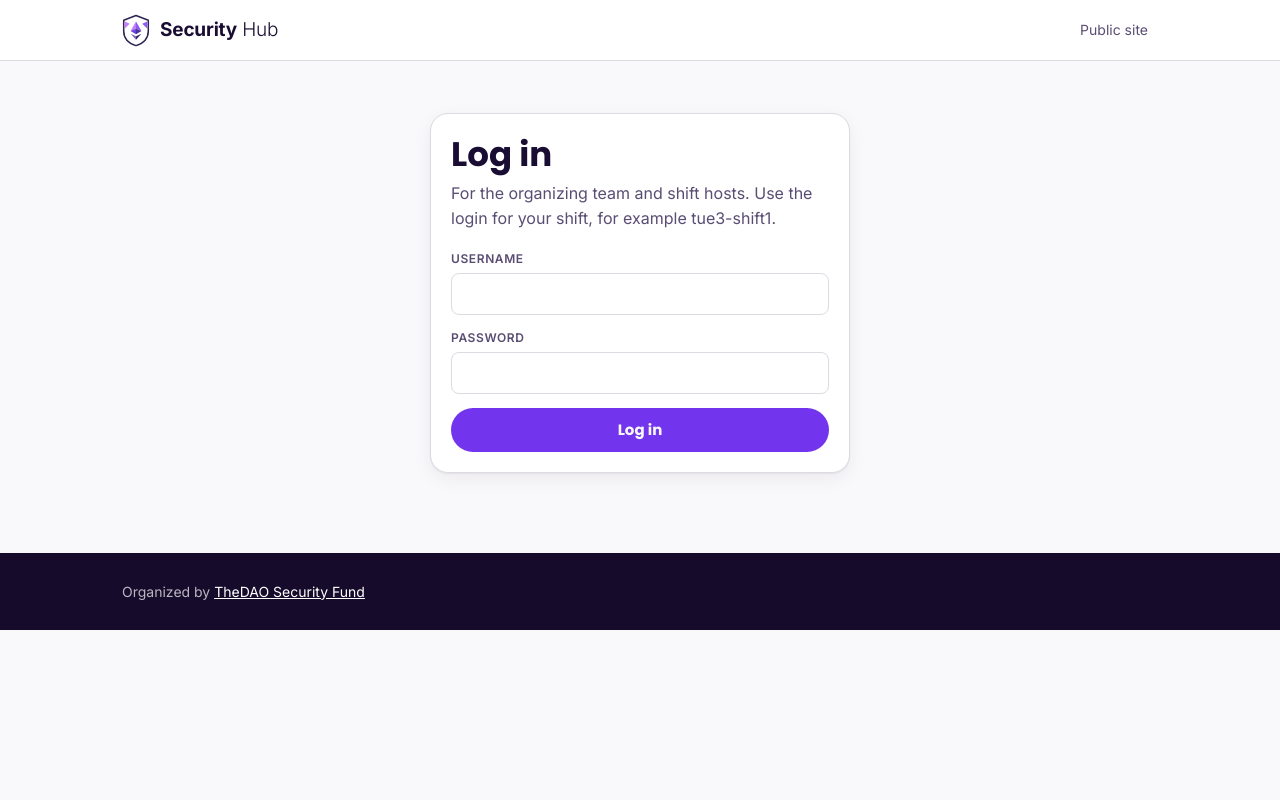
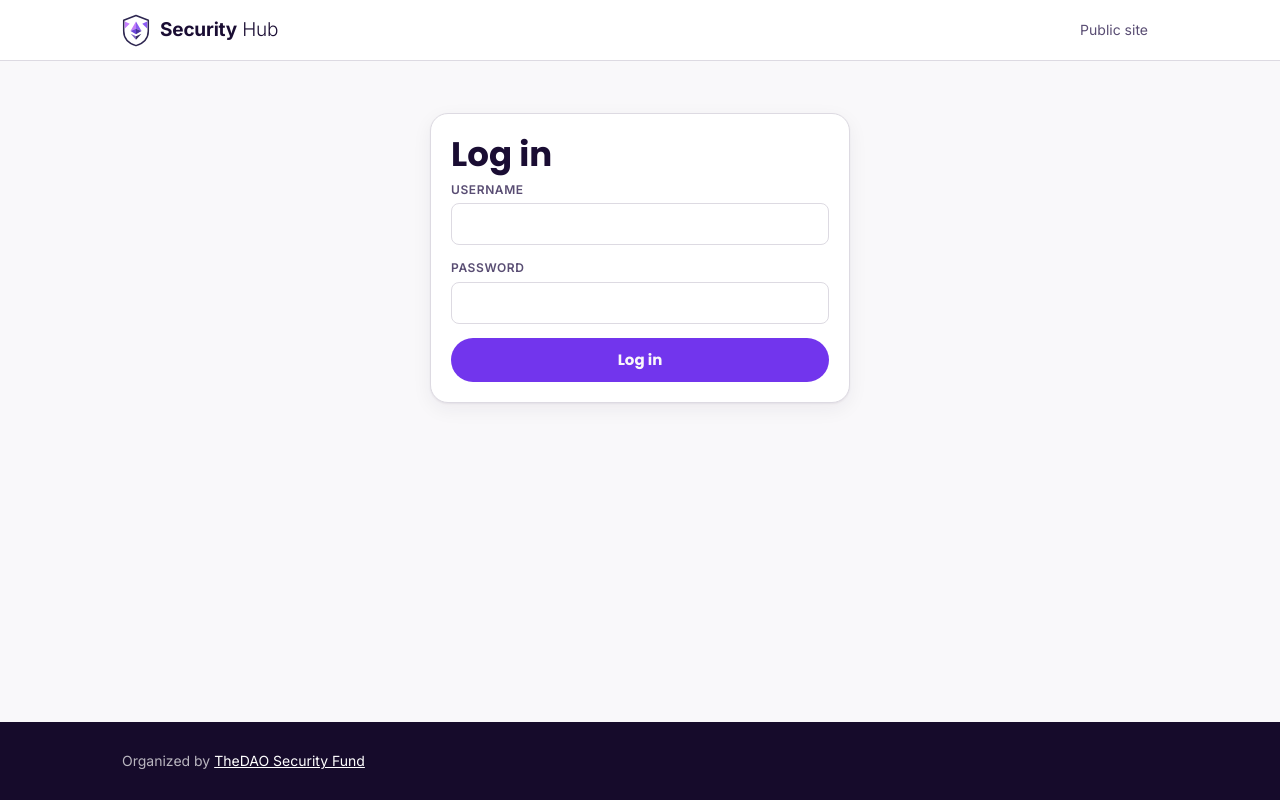
Before and after one commit to xerxes-openclaw/devcon-security-hub, a Flask app: page /admin/login in a window 1280 px wide. Run offline with Flask 3, Linux system fonts and the light colour scheme.

Commit message:
Footer pinned to bottom on short pages; drop login helper text (Zep)

```diff
--- a/static/style.css
+++ b/static/style.css
@@ -4,7 +4,7 @@
 *, *::before, *::after { box-sizing: border-box; }
 html { color-scheme: light; scroll-behavior: smooth; }
 body {
-  margin: 0; min-width: 320px;
+  margin: 0; min-width: 320px; min-height: 100vh; display: flex; flex-direction: column;
   background: var(--color-surface); color: var(--color-text);
   font-family: var(--font-ui); font-size: 16px; line-height: 1.55;
   -webkit-font-smoothing: antialiased;
@@ -177,7 +177,7 @@ img { max-width: 100%; }
 @media (min-width: 768px) { .moon-band { height: 131px; } .moon-band::after { background-size: 131px 100%; } }
 
 /* ---------- footer */
-footer.site { background: var(--color-dark-bg); color: var(--color-on-dark-muted); font-size: 14px; padding: 28px 0; }
+footer.site { background: var(--color-dark-bg); color: var(--color-on-dark-muted); font-size: 14px; padding: 28px 0; margin-top: auto; }
 footer.site .wrap { display: flex; flex-wrap: wrap; gap: 8px 24px; justify-content: space-between; }
 footer.site a { color: var(--color-on-dark); }
 footer.site p { margin: 0; }
--- a/templates/admin/login.html
+++ b/templates/admin/login.html
@@ -3,7 +3,6 @@
 {% block content %}
 <div class="card login-card">
   <h1>Log in</h1>
-  <p class="lead">For the organizing team and shift hosts. Use the login for your shift, for example tue3-shift1.</p>
   {% if error %}<ul class="errors"><li>{{ error }}</li></ul>{% endif %}
   <form method="post">
     <input type="hidden" name="_csrf" value="{{ csrf_token() }}">
```
